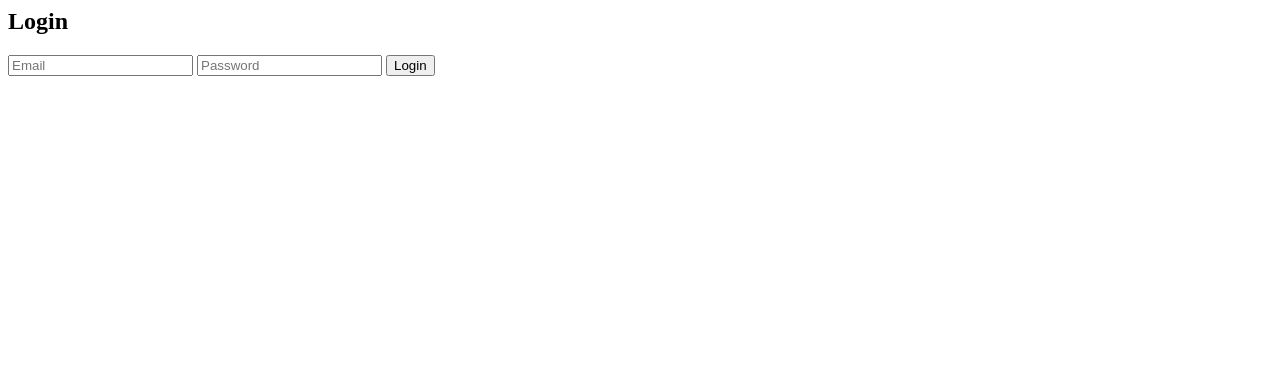
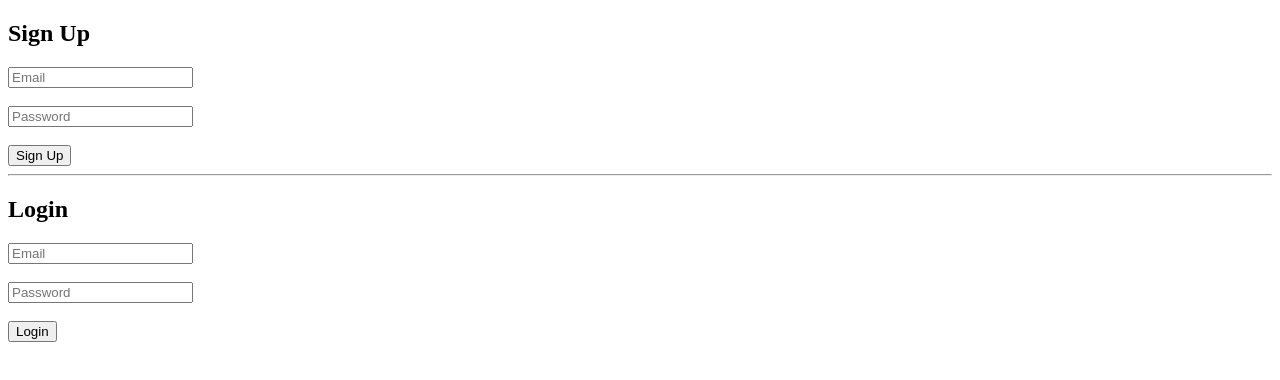
Before and after one commit to Ashok-coder1/Ashok1.github.io, a website: page indexx.html in a window 1280 px wide. Drawn offline with Linux system fonts and the light colour scheme.

Commit message:
Update indexx.html

```diff
--- a/indexx.html
+++ b/indexx.html
@@ -1,10 +1,31 @@
+<!DOCTYPE html>
+<html>
+<head>
+<title>Login System</title>
+</head>
+<body>
 
+<h2>Sign Up</h2>
+
+<input id="signupEmail" placeholder="Email">
+<br><br>
+<input id="signupPassword" type="password" placeholder="Password">
+<br><br>
+
+<button onclick="signup()">Sign Up</button>
+
+<hr>
 
 <h2>Login</h2>
 
-<input id="email" placeholder="Email">
-<input id="password" type="password" placeholder="Password">
+<input id="loginEmail" placeholder="Email">
+<br><br>
+<input id="loginPassword" type="password" placeholder="Password">
+<br><br>
 
 <button onclick="login()">Login</button>
 
-<script src="scriptt.js"></script>
+<script src="script.js"></script>
+
+</body>
+</html>
```
